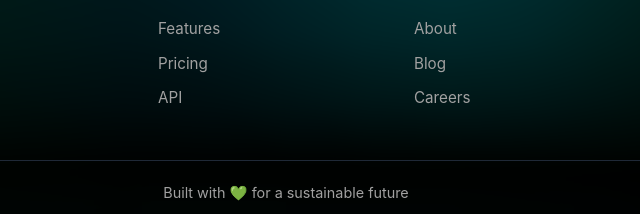
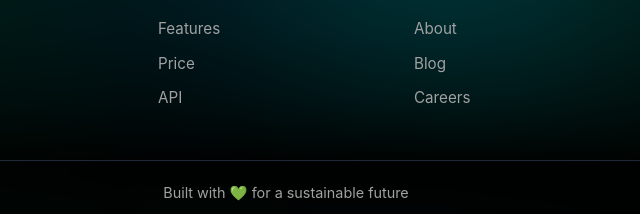
Before and after one commit to realishaanlohani/netzeroapp, a plain HTML site: page inno.html in a window 1280 px wide. Shown: the part 2233-2447 px from the top of the page, 354-994 px from the left. Drawn offline with Linux system fonts and the light colour scheme.

Commit message:
added the files

```diff
--- a/inno.html
+++ b/inno.html
@@ -522,7 +522,7 @@
             <div class="footer-col">
                 <h4>Product</h4>
                 <a href="#">Features</a>
-                <a href="#">Pricing</a>
+                <a href="#">Price</a>
                 <a href="#">API</a>
             </div>
             <div class="footer-col">
```
